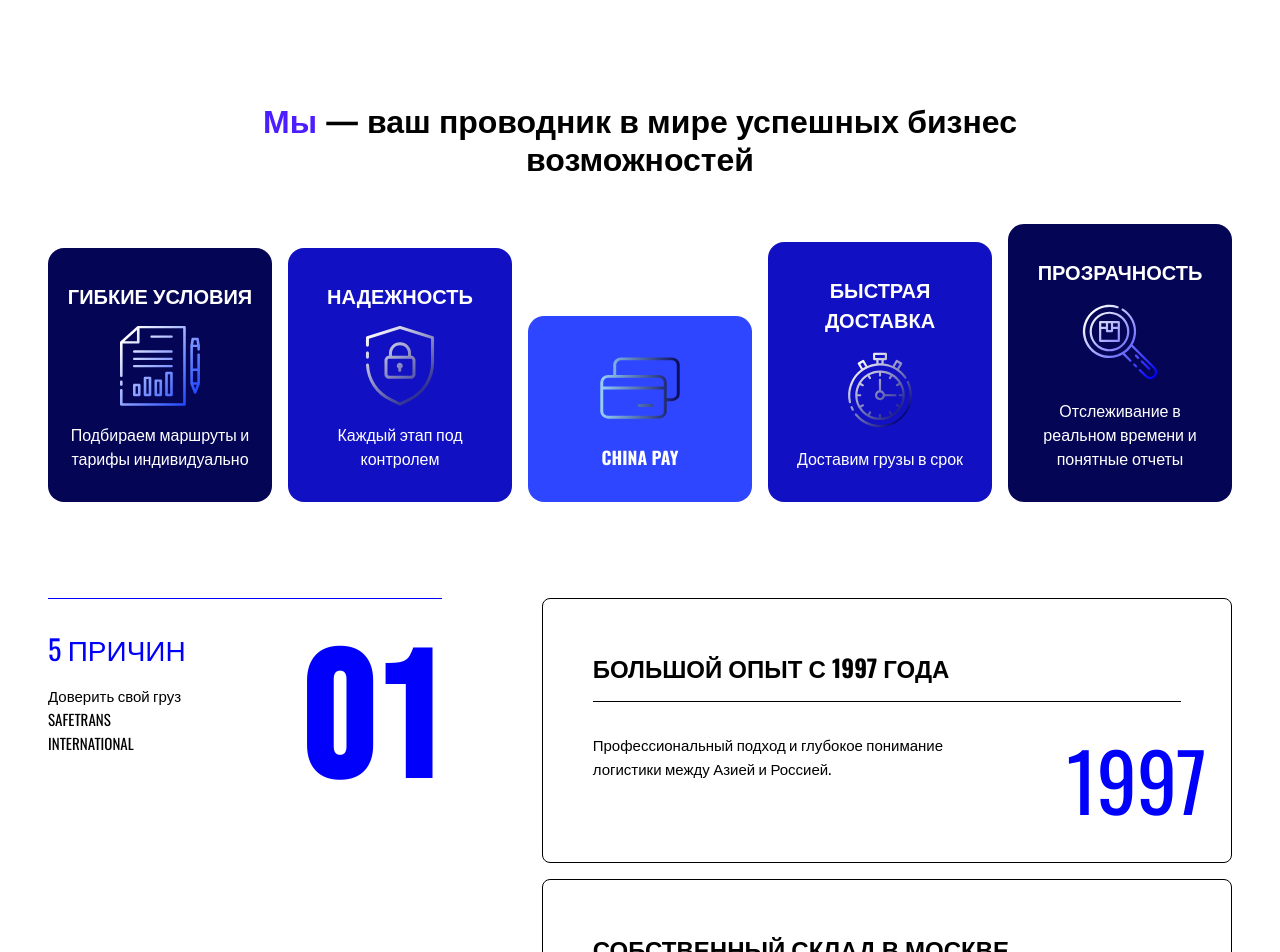
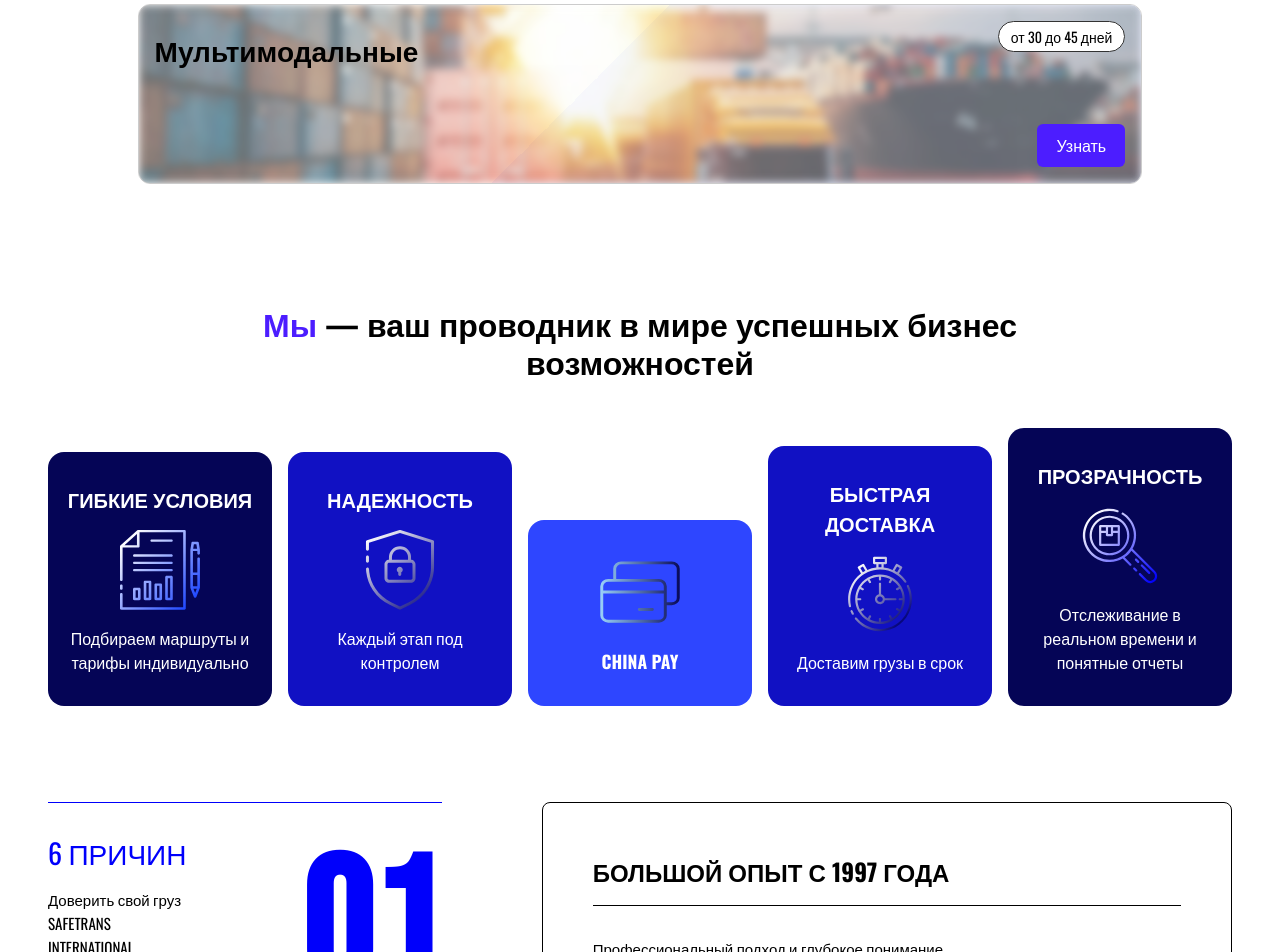
Before and after one commit to denisten/sftrans, a Next.js app: page / in a window 1280 px wide. Shown: the part 4000-4952 px from the top of the page. Built offline with nearby package versions, Linux system fonts and the light colour scheme.

Commit message:
added multimodal, added advantage

```diff
--- a/src/blocks/advantages/advantages-desktop.js
+++ b/src/blocks/advantages/advantages-desktop.js
@@ -18,7 +18,7 @@ export default function AdvantagesDesktop() {
     <section className={styles.section} id="advantages">
       <div className={styles.left}>
         <div className={styles.textContainer}>
-          <p className={styles.count}>5 ПРИЧИН</p>
+          <p className={styles.count}>6 ПРИЧИН</p>
           <h2 className={styles.heading}>
             Доверить свой груз <br />
             SAFETRANS INTERNATIONAL
@@ -35,6 +35,7 @@ export default function AdvantagesDesktop() {
               <span>03</span>
               <span>04</span>
               <span>05</span>
+              <span>06</span>
             </div>
           </div>
         </div>
--- a/src/blocks/advantages/constants.js
+++ b/src/blocks/advantages/constants.js
@@ -8,7 +8,7 @@ export const SLIDES = [
   },
   {
     key: 2,
-    title: 'Собственный склад в Москве',
+    title: 'Собственный склад в Китае',
     description:
       'Склад оснащён платформой для всех видов грузового автотранспорта, которая облегчает погрузку и разгрузку контейнеров. “B”-класс.',
     extra: '“В” - класс',
@@ -36,4 +36,11 @@ export const SLIDES = [
     description: 'Онлайн-отслеживание груза и индивидуальные IT-решения.',
     imageSrc: '/icons/tech.svg',
   },
+  {
+    key: 6,
+    title: 'Полное сопровождение сделки в Китае',
+    description:
+      'Поиск, документальная и юридическая поддержка, сопровождение всех цепочек ВЭД.',
+    imageSrc: '/icons/handshake.svg',
+  },
 ];
--- a/src/blocks/delivery-types/delivery-types.module.css
+++ b/src/blocks/delivery-types/delivery-types.module.css
@@ -130,3 +130,8 @@
 .card:hover .bg {
     transform: scale(1.2); /* эффект приближения фона */
 }
+
+.full {
+    flex: 100%;
+    width: 100%;
+}
--- a/src/blocks/delivery-types/index.js
+++ b/src/blocks/delivery-types/index.js
@@ -8,13 +8,20 @@ const deliveries = [
   { id: 2, title: 'Авто', days: 'от 14 до 21 дня', bg: '/auto-background.png' },
   { id: 3, title: 'ЖД', days: 'от 21 до 28 дней', bg: '/train-background.png' },
   { id: 4, title: 'Море', days: 'от 30 до 45 дней', bg: '/sea-background.png' },
+  {
+    id: 5,
+    title: 'Мультимодальные',
+    days: 'от 30 до 45 дней',
+    bg: '/multimodal-background.png',
+    isFull: true,
+  },
 ];
 
 export default function DeliveryTypes() {
   // разбиваем на два ряда
   const firstRow = deliveries.slice(0, 2);
   const secondRow = deliveries.slice(2, 4);
-
+  const thirdRow = deliveries.slice(4);
   return (
     <section className={styles.wrapper} id="delivery">
       <h2 className={styles.title}>Виды доставки</h2>
@@ -48,17 +55,37 @@ export default function DeliveryTypes() {
           );
         })}
       </div>
+      <div className={styles.row}>
+        {thirdRow.map(item => {
+          return (
+            <Plate
+              key={item.id}
+              bg={item.bg}
+              id={item.id}
+              days={item.days}
+              isLarge={false}
+              isFull={item.isFull}
+              title={item.title}
+            />
+          );
+        })}
+      </div>
     </section>
   );
 }
 
-const Plate = ({ id, days, title, isLarge, bg }) => {
+const Plate = ({ id, days, title, isLarge, bg, isFull }) => {
   const scrollTo = useScrollTo();
   const handleScroll = e => {
     scrollTo('form');
   };
   return (
-    <div key={id} className={`${styles.card} ${isLarge ? styles.large : ''}`}>
+    <div
+      key={id}
+      className={`${styles.card} ${isLarge ? styles.large : ''} ${
+        isFull ? styles.full : ''
+      }`}
+    >
       <div
         className={styles.bg}
         style={{
--- a/src/blocks/footer/footer.module.css
+++ b/src/blocks/footer/footer.module.css
@@ -97,6 +97,28 @@
     color: #555;
 }
 
+.moreContactsBtn {
+    all: unset;
+    cursor: pointer;
+    color: #0000FB;
+    font-size: 0.9rem;
+    text-decoration: underline;
+    margin-top: 1rem;
+}
+
+.extraContacts {
+    font-size: 0.875rem;
+    display: flex;
+    flex-direction: column;
+    gap: 0.5rem;
+    text-align: right;
+}
+.extraContacts a {
+    color: #000;
+    text-decoration: underline;
+}
+
+
 @media (max-width: 480px) {
     .container {
         grid-template-columns: 1fr 1fr;
--- a/src/blocks/footer/index.js
+++ b/src/blocks/footer/index.js
@@ -2,6 +2,7 @@
 
 import Link from 'next/link';
 import Image from 'next/image';
+import { useState } from 'react';
 import styles from './footer.module.css';
 import { useScrollTo } from '@/hooks/use-scroll-to';
 import { useIsMobile } from '@/hooks/use-is-mobile';
@@ -9,9 +10,12 @@ import { useIsMobile } from '@/hooks/use-is-mobile';
 export default function Footer() {
   const scrollTo = useScrollTo();
   const isMobile = useIsMobile();
+  const [showAllContacts, setShowAllContacts] = useState(false);
+
   const handleScroll = id => {
     return () => scrollTo(id);
   };
+
   return (
     <footer className={styles.footer}>
       <div className={styles.container}>
@@ -81,6 +85,46 @@ export default function Footer() {
           <a href="tel:+74959692990" className={styles.phone}>
             +7 495 969 29 90
           </a>
+
+          {showAllContacts && (
+            <div className={styles.extraContacts}>
+              <div>
+                <strong>Дежурный:</strong>{' '}
+                <a href="tel:+74959617561">+7 495 961-75-61</a>
+              </div>
+              <div>
+                <strong>Виктория (логистика):</strong>{' '}
+                <a href="mailto:xiaohan.l@timetransit.ru">
+                  xiaohan.l@timetransit.ru
+                </a>
+                , <a href="tel:+79295321855">+7 929 532-18-55</a>
+              </div>
+              <div>
+                <strong>Оксана (логистика):</strong>{' '}
+                <a href="mailto:yankovskaya.o@timetransit.ru">
+                  yankovskaya.o@timetransit.ru
+                </a>
+                , <a href="tel:+79165615626">+7 916 561-56-26</a>
+              </div>
+              <div>
+                <strong>Настя (China Pay):</strong>{' '}
+                <a href="mailto:xiya.j@timetransit.ru">xiya.j@timetransit.ru</a>
+                , <a href="tel:+79680832429">+7 968 083-24-29</a>
+              </div>
+              <div>
+                <strong>Юрий (переоформление):</strong>{' '}
+                <a href="mailto:tsoy.y@timetransit.ru">tsoy.y@timetransit.ru</a>
+                , <a href="tel:+79990002990">+7 999 000-29-90</a>
+              </div>
+            </div>
+          )}
+
+          <button
+            onClick={() => setShowAllContacts(prev => !prev)}
+            className={styles.moreContactsBtn}
+          >
+            {showAllContacts ? 'Скрыть контакты' : 'Показать все контакты'}
+          </button>
         </div>
       </div>
 
```
Also changed, not shown: public/icons/handshake.svg (added), public/multimodal-background.png (added).
